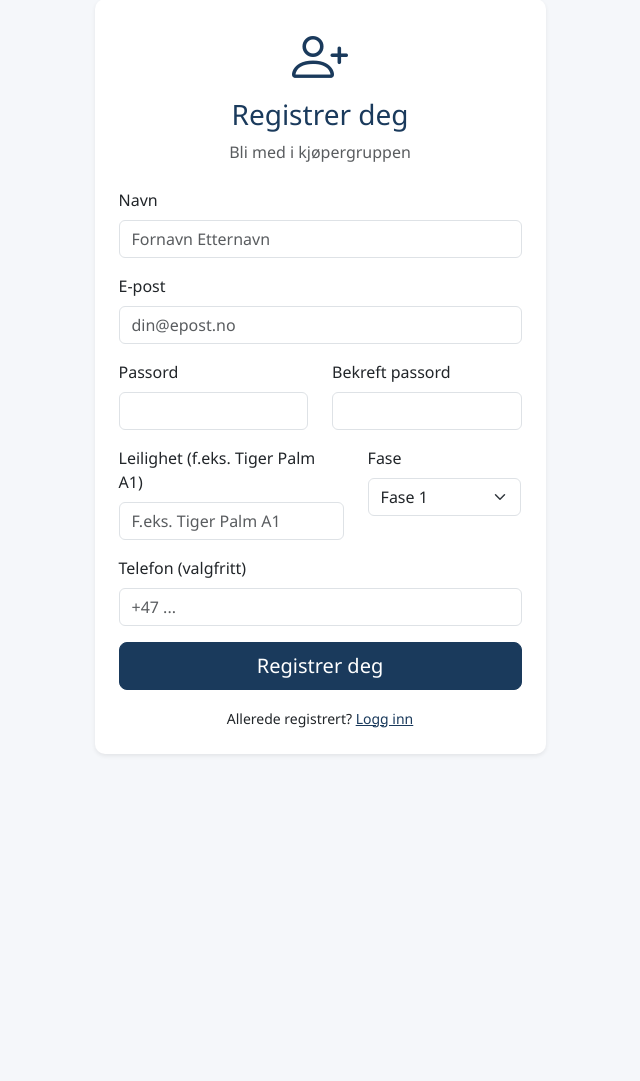
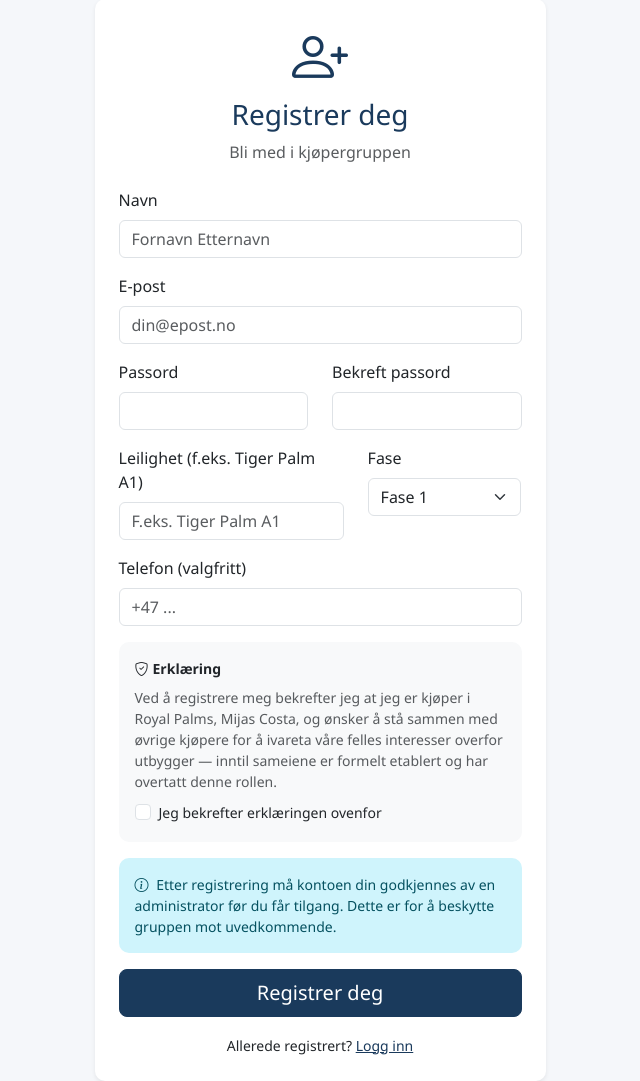
Before and after one commit to toreausland/RoyalPalms, a Flask app: page /registrer in a window 1280 px wide. Shown: the part 25-1106 px from the top of the page, without its empty margins (320-960 px from the left). Before the commit the page ends 780 px from the top, so only its background shows below. Run offline with Flask 3, Linux system fonts and the light colour scheme; some libraries are stand-ins or nearby versions.

Commit message:
Godkjenningsflyt for nye brukere + erklæring ved registrering
- Nye brukere som registrerer seg må godkjennes av admin før innlogging
- Inviterte brukere (fra Excel-listen) auto-godkjennes ved registrering
- Erklæringstekst med avkrysning på registreringssiden
- Admin-panel viser ventende godkjenninger med godkjenn/avvis-knapper
- Medlemslisten viser treveis status: Aktiv / Venter godkjenning / Ikke registrert

Co-Authored-By: Claude Opus 4.6 <noreply@anthropic.com>

```diff
--- a/blueprints/auth.py
+++ b/blueprints/auth.py
@@ -22,21 +22,23 @@ def register():
             return render_template('auth/register.html', form=form)
 
         if existing and not existing.has_registered:
-            # Pre-opprettet bruker fra Excel-listen — fullfør registreringen
+            # Pre-opprettet bruker fra invitasjonslisten — fullfør registreringen
             existing.name = form.name.data.strip()
             existing.apartment = form.apartment.data.strip()
             existing.phase = form.phase.data
             existing.phone = form.phone.data.strip() if form.phone.data else None
             existing.set_password(form.password.data)
+            existing.is_approved = True  # Inviterte brukere godkjennes automatisk
             user = existing
         else:
-            # Helt ny bruker (ikke på listen)
+            # Helt ny bruker (ikke på listen) — må godkjennes av admin
             user = User(
                 name=form.name.data.strip(),
                 email=email,
                 apartment=form.apartment.data.strip(),
                 phase=form.phase.data,
                 phone=form.phone.data.strip() if form.phone.data else None,
+                is_approved=False,
             )
             user.set_password(form.password.data)
             db.session.add(user)
@@ -49,7 +51,14 @@ def register():
         db.session.add(log)
         db.session.commit()
 
-        flash('Registreringen var vellykket! Du kan nå logge inn.', 'success')
+        if user.is_approved:
+            flash('Registreringen var vellykket! Du kan nå logge inn.', 'success')
+        else:
+            flash(
+                'Registreringen er mottatt! En administrator må godkjenne kontoen din '
+                'før du kan logge inn. Du vil få tilgang så snart dette er gjort.',
+                'info',
+            )
         return redirect(url_for('auth.login'))
 
     return render_template('auth/register.html', form=form)
@@ -70,6 +79,14 @@ def login():
             return render_template('auth/login.html', form=form)
 
         if user and user.check_password(form.password.data):
+            if not user.is_approved:
+                flash(
+                    'Kontoen din venter på godkjenning fra en administrator. '
+                    'Du vil få tilgang så snart registreringen er godkjent.',
+                    'warning',
+                )
+                return render_template('auth/login.html', form=form)
+
             login_user(user)
             next_page = request.args.get('next')
             flash(f'Velkommen, {user.name}!', 'success')
--- a/forms.py
+++ b/forms.py
@@ -25,6 +25,7 @@ class RegistrationForm(FlaskForm):
     apartment = StringField('Leilighet (f.eks. Tiger Palm A1)', validators=[DataRequired(), Length(max=50)])
     phase = SelectField('Fase', choices=PHASE_CHOICES, validators=[DataRequired()])
     phone = StringField('Telefon (valgfritt)', validators=[Optional(), Length(max=30)])
+    agreement = BooleanField('Jeg bekrefter erklæringen ovenfor', validators=[DataRequired(message='Du må bekrefte erklæringen for å registrere deg.')])
     submit = SubmitField('Registrer deg')
 
 
--- a/models.py
+++ b/models.py
@@ -15,6 +15,7 @@ class User(UserMixin, db.Model):
     phase = db.Column(db.String(20), nullable=False, default='Fase 1')
     phone = db.Column(db.String(30), nullable=True)
     is_admin = db.Column(db.Boolean, default=False)
+    is_approved = db.Column(db.Boolean, default=False)
     created_at = db.Column(db.DateTime, default=datetime.utcnow)
 
     comments = db.relationship('Comment', backref='author', lazy='dynamic')
--- a/seed.py
+++ b/seed.py
@@ -16,6 +16,7 @@ def seed():
                 apartment='Tiger Palm A1',
                 phase='Fase 1',
                 is_admin=True,
+                is_approved=True,
             )
             admin.set_password('RoyalPalms2026!')
             db.session.add(admin)
--- a/templates/admin/members.html
+++ b/templates/admin/members.html
@@ -40,10 +40,12 @@
                     <td><span class="badge bg-royal">{{ user.phase }}</span></td>
                     <td>{{ user.phone or '—' }}</td>
                     <td>
-                        {% if user.has_registered %}
+                        {% if user.has_registered and user.is_approved %}
                         <span class="badge bg-success"><i class="bi bi-check-circle me-1"></i>Aktiv</span>
+                        {% elif user.has_registered and not user.is_approved %}
+                        <span class="badge bg-danger"><i class="bi bi-hourglass-split me-1"></i>Venter godkjenning</span>
                         {% else %}
-                        <span class="badge bg-warning text-dark"><i class="bi bi-clock me-1"></i>Venter</span>
+                        <span class="badge bg-warning text-dark"><i class="bi bi-clock me-1"></i>Ikke registrert</span>
                         {% endif %}
                     </td>
                     <td>
--- a/templates/auth/register.html
+++ b/templates/auth/register.html
@@ -66,6 +66,33 @@
                         <div class="invalid-feedback">{{ error }}</div>
                         {% endfor %}
                     </div>
+
+                    <!-- Erklæring -->
+                    <div class="card bg-light border-royal mb-3">
+                        <div class="card-body py-3">
+                            <p class="small mb-2"><strong><i class="bi bi-shield-check me-1"></i>Erklæring</strong></p>
+                            <p class="small text-muted mb-2" style="line-height: 1.5;">
+                                Ved å registrere meg bekrefter jeg at jeg er kjøper i Royal Palms,
+                                Mijas Costa, og ønsker å stå sammen med øvrige kjøpere for å
+                                ivareta våre felles interesser overfor utbygger — inntil sameiene
+                                er formelt etablert og har overtatt denne rollen.
+                            </p>
+                            <div class="form-check">
+                                {{ form.agreement(class="form-check-input" + (" is-invalid" if form.agreement.errors else "")) }}
+                                {{ form.agreement.label(class="form-check-label small") }}
+                                {% for error in form.agreement.errors %}
+                                <div class="invalid-feedback">{{ error }}</div>
+                                {% endfor %}
+                            </div>
+                        </div>
+                    </div>
+
+                    <div class="alert alert-info small mb-3">
+                        <i class="bi bi-info-circle me-1"></i>
+                        Etter registrering må kontoen din godkjennes av en administrator
+                        før du får tilgang. Dette er for å beskytte gruppen mot uvedkommende.
+                    </div>
+
                     <div class="d-grid">
                         {{ form.submit(class="btn btn-royal btn-lg") }}
                     </div>
```
Also changed, not shown: blueprints/admin.py (+47 -0 lines), templates/admin/panel.html (+46 -0 lines).
